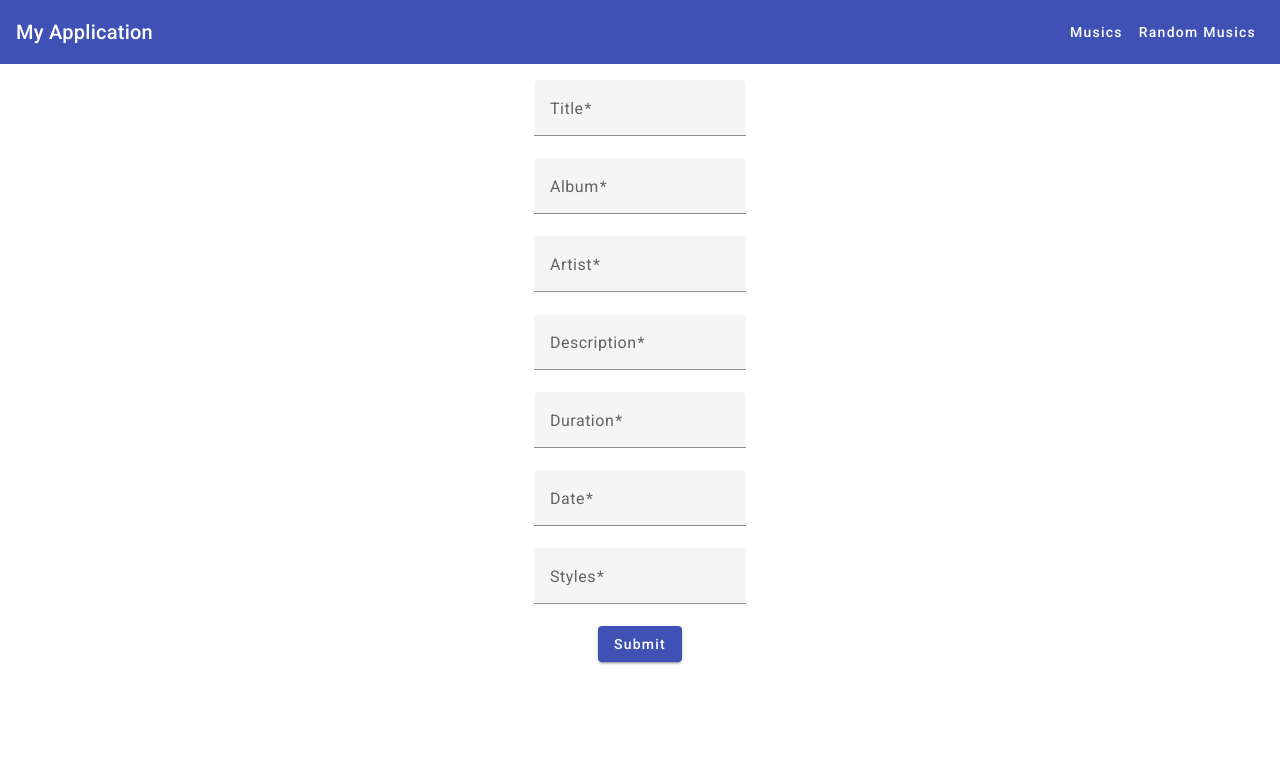
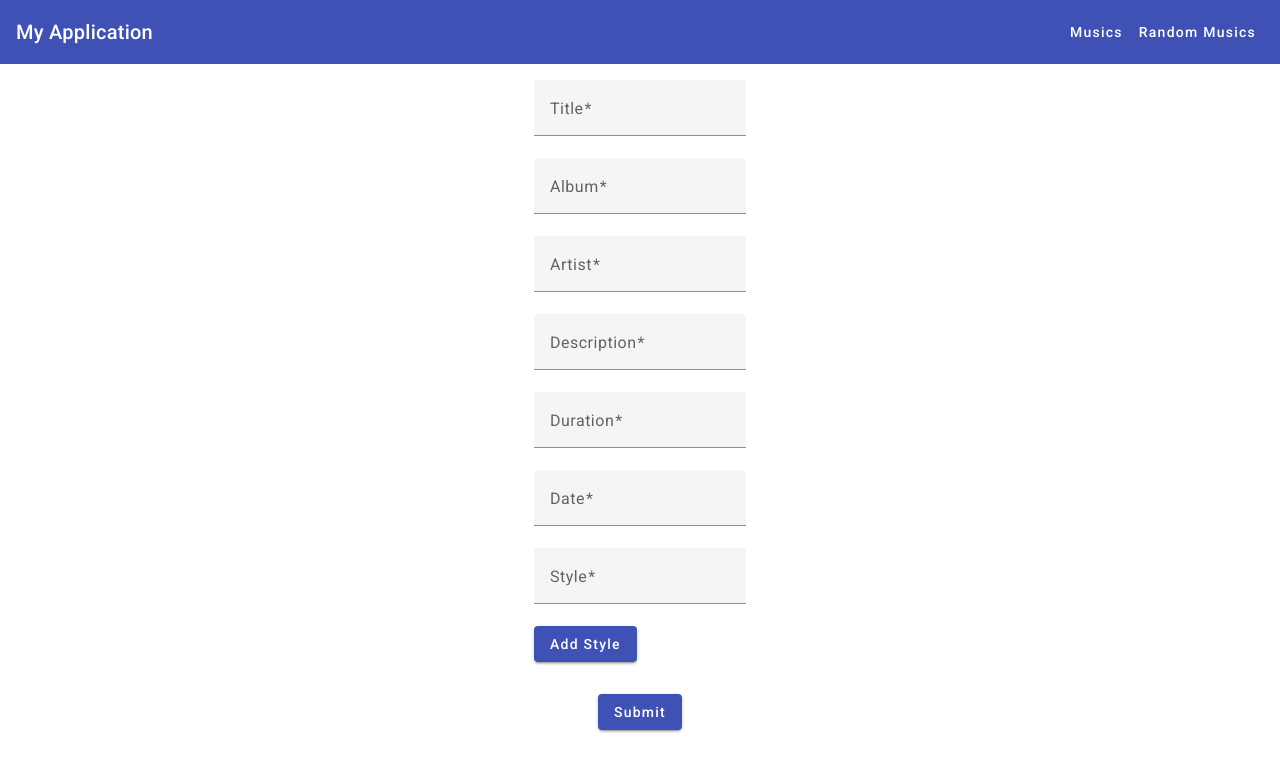
Before and after one commit to samdial69/dev-web-project, an Angular app: page /create in a window 1280 px wide. Shown: the top 772 px of the page. Built offline with nearby package versions, Linux system fonts and the light colour scheme.

Commit message:
Adding style to creation

```diff
--- a/src/app/components/create/create.component.css
+++ b/src/app/components/create/create.component.css
@@ -4,3 +4,6 @@
   align-items: center;
   margin-top: 1rem;
 }
+.addStyle{
+  margin-bottom: 2rem;
+}
--- a/src/app/components/create/create.component.html
+++ b/src/app/components/create/create.component.html
@@ -23,9 +23,20 @@
       <mat-label>Date</mat-label>
       <input matInput formControlName="date">
     </mat-form-field>
-    <mat-form-field appearance="fill">
-      <mat-label>Styles</mat-label>
-      <input matInput formControlName="styles">
-    </mat-form-field>
+<!--     <mat-form-field appearance="fill">-->
+<!--        <mat-label formArrayName="styles">Styles</mat-label>-->
+<!--         <ng-container *ngFor="let style of formGroup?.get('styles')['controls']; let i=index">-->
+<!--            <input matInput formControlName="genre">-->
+<!--          </ng-container>-->
+<!--     </mat-form-field>-->
+  <div formArrayName="styles">
+    <div *ngFor="let style of getStyles.controls; let i=index">
+      <mat-form-field appearance="fill">
+        <mat-label>Style</mat-label>
+        <input matInput formControlName="{{i}}">
+      </mat-form-field>
+    </div>
+    <button mat-raised-button color="primary"  class="addStyle" (click)="addStyle()">Add Style</button>
+  </div>
     <button mat-raised-button color="primary" type="submit">Submit</button>
 </form>
--- a/src/app/components/create/create.component.ts
+++ b/src/app/components/create/create.component.ts
@@ -1,6 +1,6 @@
 import { Component } from '@angular/core';
 import {ApiService} from "../../api/api.service";
-import {FormControl, FormGroup, Validators} from "@angular/forms";
+import {FormArray, FormControl, FormGroup, Validators} from "@angular/forms";
 import {Router} from "@angular/router";
 
 @Component({
@@ -21,7 +21,9 @@ export class CreateComponent {
       album: new FormControl("", [Validators.required]),
       date: new FormControl("", [Validators.required]),
       duration: new FormControl("", [Validators.required]),
-      styles: new FormControl("", [Validators.required]),
+      styles: new FormArray([
+        new FormControl(null, [Validators.required]),
+      ]),
       picture: new FormControl("", [Validators.required]),
     })
   }
@@ -33,4 +35,11 @@ export class CreateComponent {
     });
   }
 
+  get getStyles() {
+    return <FormArray>this.formGroup.get('styles');
+  }
+
+  addStyle() {
+    this.getStyles.push(new FormControl(null, [Validators.required]));
+  }
 }
```
Also changed, not shown: 1 other file (tests, documents, lock files or other folders).
